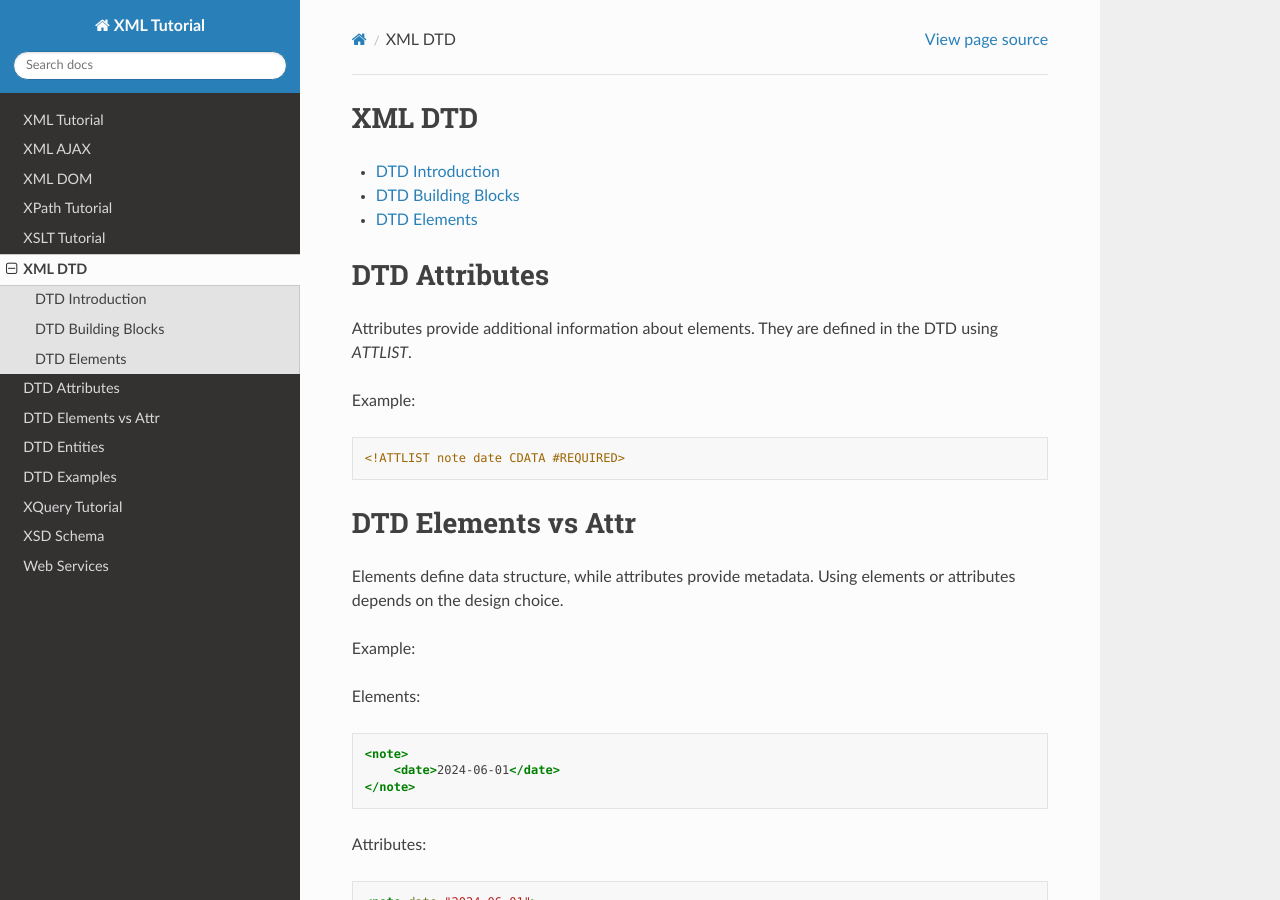
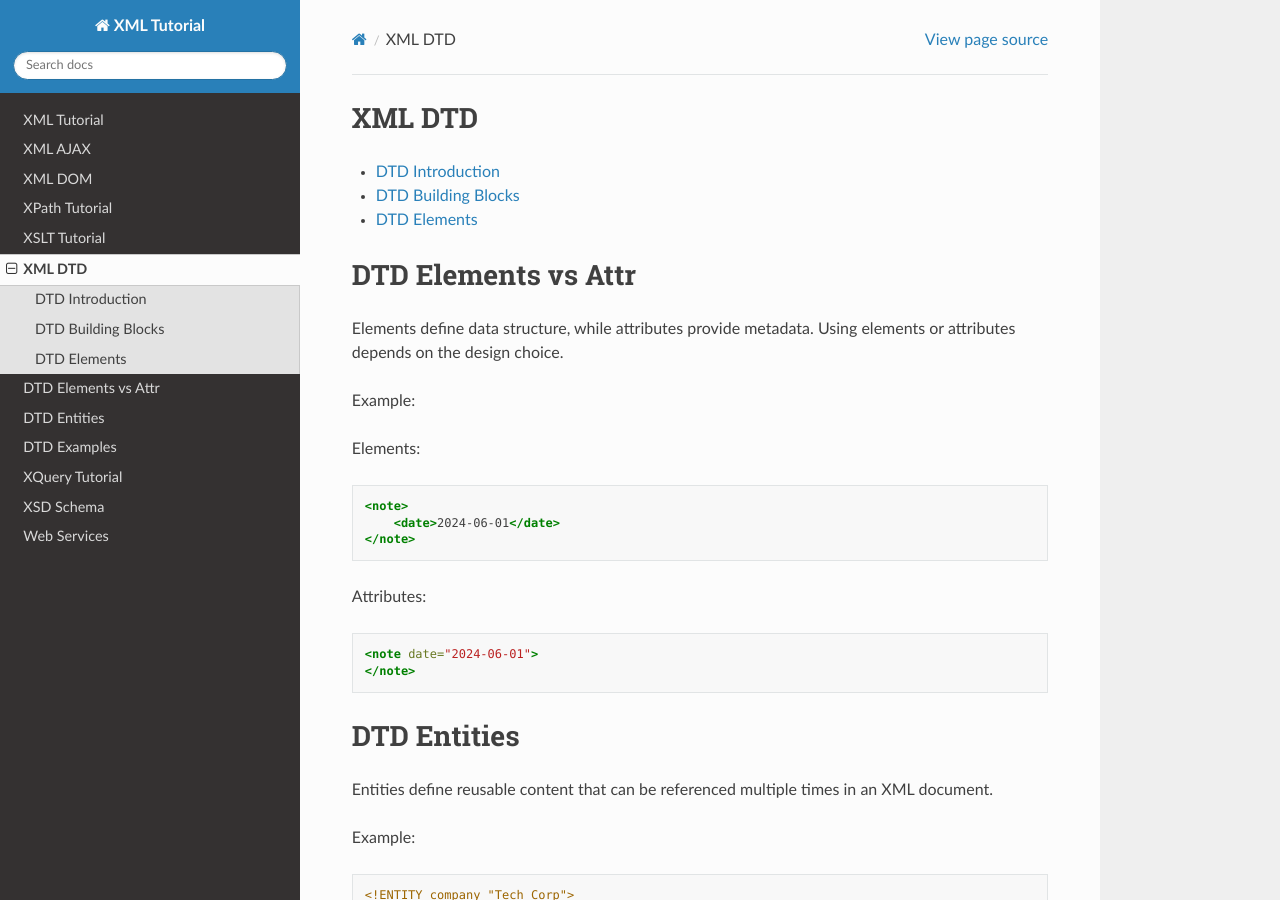
Before and after one commit to tsx-khann/rtd-tutorial, a Sphinx documentation site: the page built from docs/source/XML_DTD/index.rst, in a window 1280 px wide and 900 px high. Built offline with Sphinx 7.4.7 and the Read the Docs theme 3.1.0, drawn with Linux system fonts in a browser that asks for light colours; pages that are not in the unit, such as notebooks, are missing from menus.

Commit message:
Update index.rst

```diff
--- a/docs/source/XML_DTD/index.rst
+++ b/docs/source/XML_DTD/index.rst
@@ -12,18 +12,6 @@ XML DTD
    DTD_Entities
    DTD_Examples
 
-
-DTD Attributes
-==============
-
-Attributes provide additional information about elements.
-They are defined in the DTD using `ATTLIST`.
-
-Example:
-
-.. code-block:: xml
-
-   <!ATTLIST note date CDATA #REQUIRED>
 
 DTD Elements vs Attr
 ====================
```
